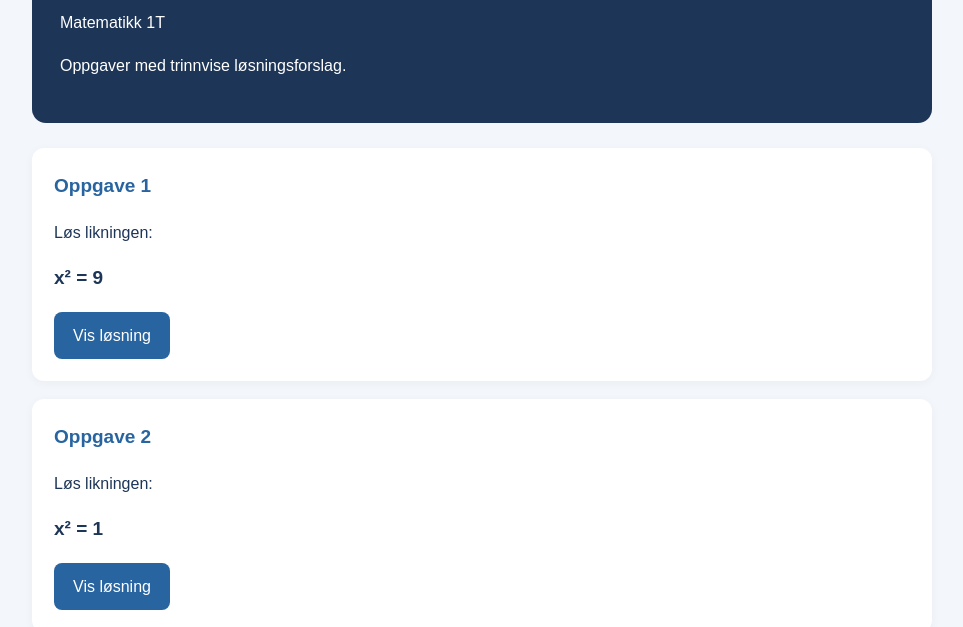
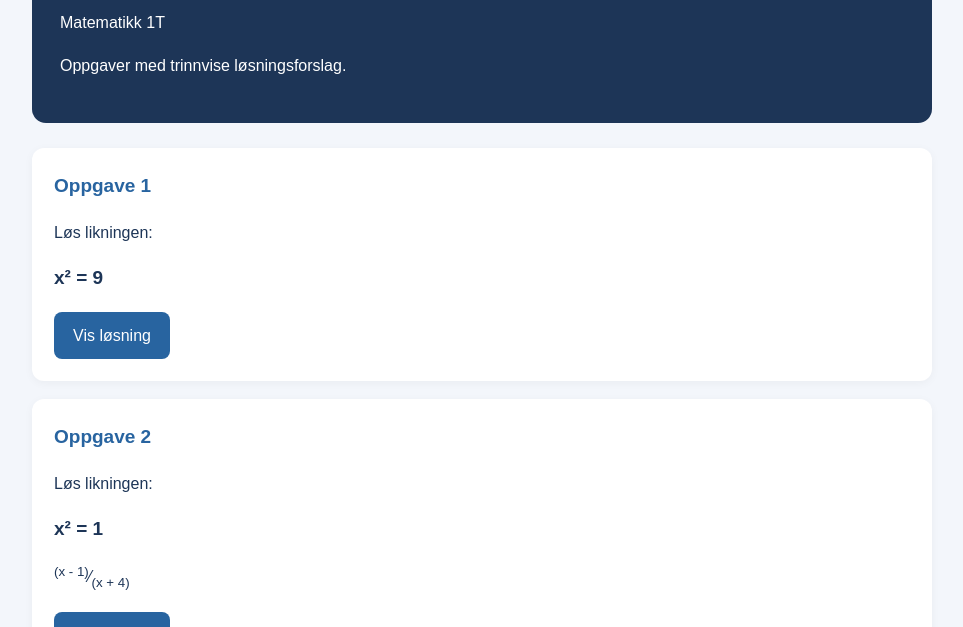
Before and after one commit to issamihesh/matematikk, a plain HTML site: page 1T/Andregradslikninger.html in a window 1280 px wide. Shown: the part 167-794 px from the top of the page, without its empty margins (158-1121 px from the left). Drawn offline with Linux system fonts and the light colour scheme.

Commit message:
Enhance task 2 with equation details and solution
Added details and solution for equation in task 2.

```diff
--- a/1T/Andregradslikninger.html
+++ b/1T/Andregradslikninger.html
@@ -151,7 +151,19 @@ footer {
 <h2>Oppgave 2</h2>
 <p>Løs likningen:</p>
 <div class="regnestykke">x² = 1</div>
+
+<p>
+  <sup>(x - 1)</sup>&frasl;<sub>(x + 4)</sub>
+</p>
+
+
 <details>
+
+<p>
+  <sup>(x - 1)</sup>&frasl;<sub>(x + 4)</sub>
+</p>
+
+
 <summary>Vis løsning</summary>
 <div class="losning">
 <p>x = ±√1</p>
```
